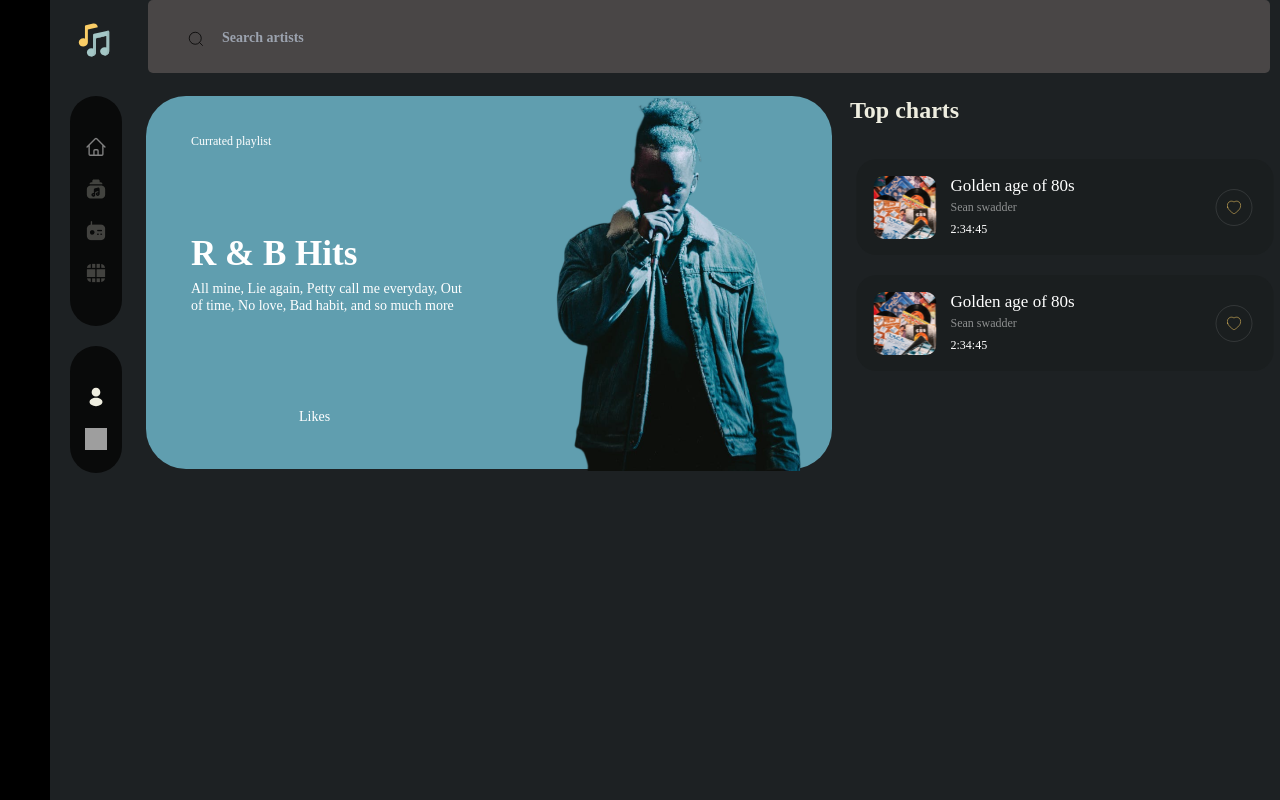
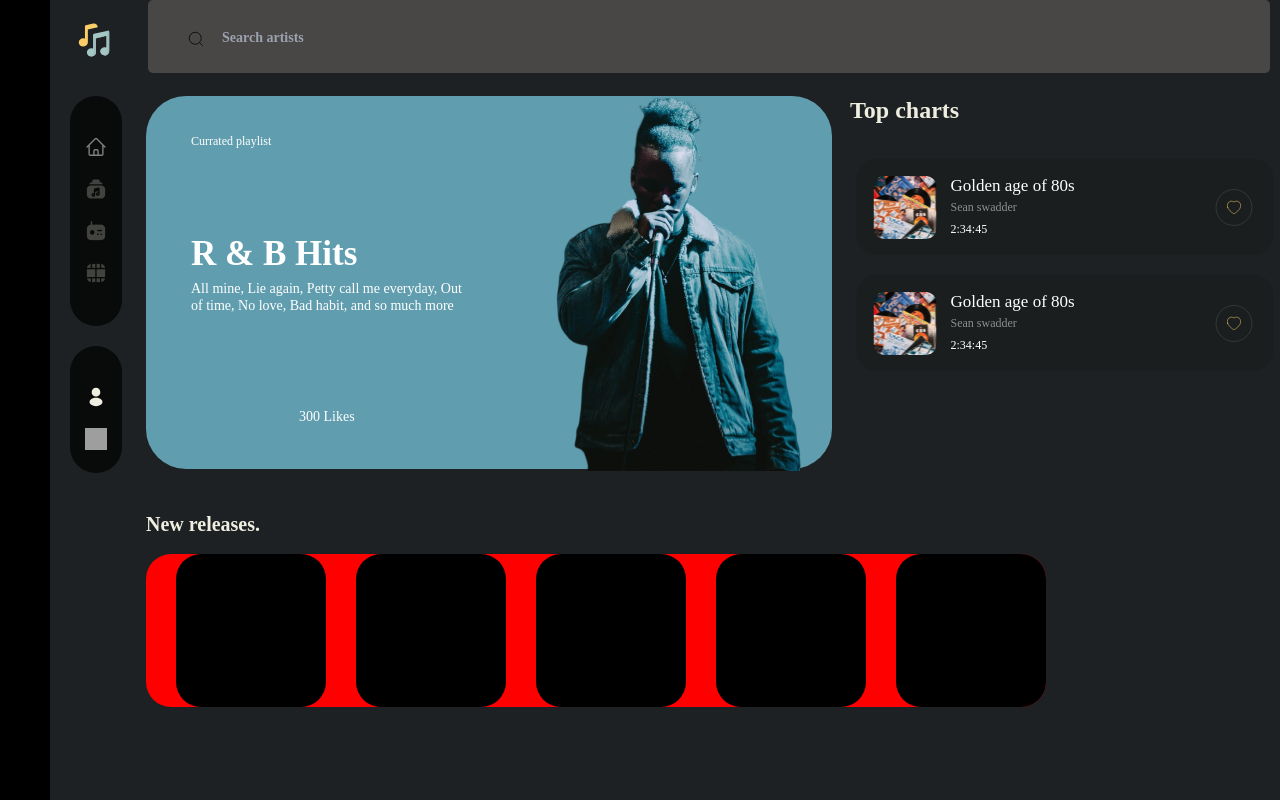
Before and after one commit to ronkips/spotify, a Next.js app: page / in a window 1280 px wide. Shown: the top 800 px of the page. Built offline with nearby package versions, Linux system fonts and the light colour scheme; grey boxes are pictures that could not be loaded.

Commit message:
updated the grid  columns

```diff
--- a/src/Components/Home.js
+++ b/src/Components/Home.js
@@ -24,7 +24,7 @@ const Home = () => {
             height={521}
             alt="home"
           />
-          <div className={style.hlikes}>Likes</div>
+          <div className={style.hlikes}>300 Likes</div>
         </div>
         <div className={style.htitle2}>Top charts</div>
         <div className={style.hcontainer3}>
@@ -71,6 +71,14 @@ const Home = () => {
             </div>
           </div>
         </div>
+        <div className={style.htitle3}>New releases.</div>
+        <div className={style.hcategory}>
+          <div className={style.hcategoryin}></div>
+          <div className={style.hcategoryin}></div>
+          <div className={style.hcategoryin}></div>
+          <div className={style.hcategoryin}></div>
+          <div className={style.hcategoryin}></div>
+        </div>
         {/* <Footer /> */}
       </div>
     </div>
--- a/src/styles/Home.module.css
+++ b/src/styles/Home.module.css
@@ -343,3 +343,54 @@
   left: 10px;
   top: 10px;
 }
+.ge {
+  display: grid;
+  grid-template-rows: auto;
+}
+
+.htitle3 {
+  position: absolute;
+  width: 160px;
+  height: 29px;
+  left: 96px;
+  top: 512px;
+
+  /* Bold/24px */
+
+  font-family: 'Quicksand';
+  font-style: normal;
+  font-weight: 700;
+  font-size: 20px;
+  line-height: 120%;
+  /* identical to box height, or 29px */
+
+  /* light */
+
+  color: #efeee0;
+}
+.hcategory {
+  position: absolute;
+  display: flex;
+  width: 900px;
+  height: 153px;
+  left: 96px;
+  top: 554px;
+
+  background: red;
+  border-radius: 25px;
+}
+.hcategoryin {
+  position: relative;
+  /* display: grid; */
+  /* grid-template-rows: repeat(1, 5fr); */
+
+  /* transform: translateY(-50%);
+  transform: translateX(-50%); */
+  top: 0px;
+  margin-left: 30px;
+  width: 153px;
+  height: 153px;
+
+  background: black;
+  border-radius: 25px;
+}
```
